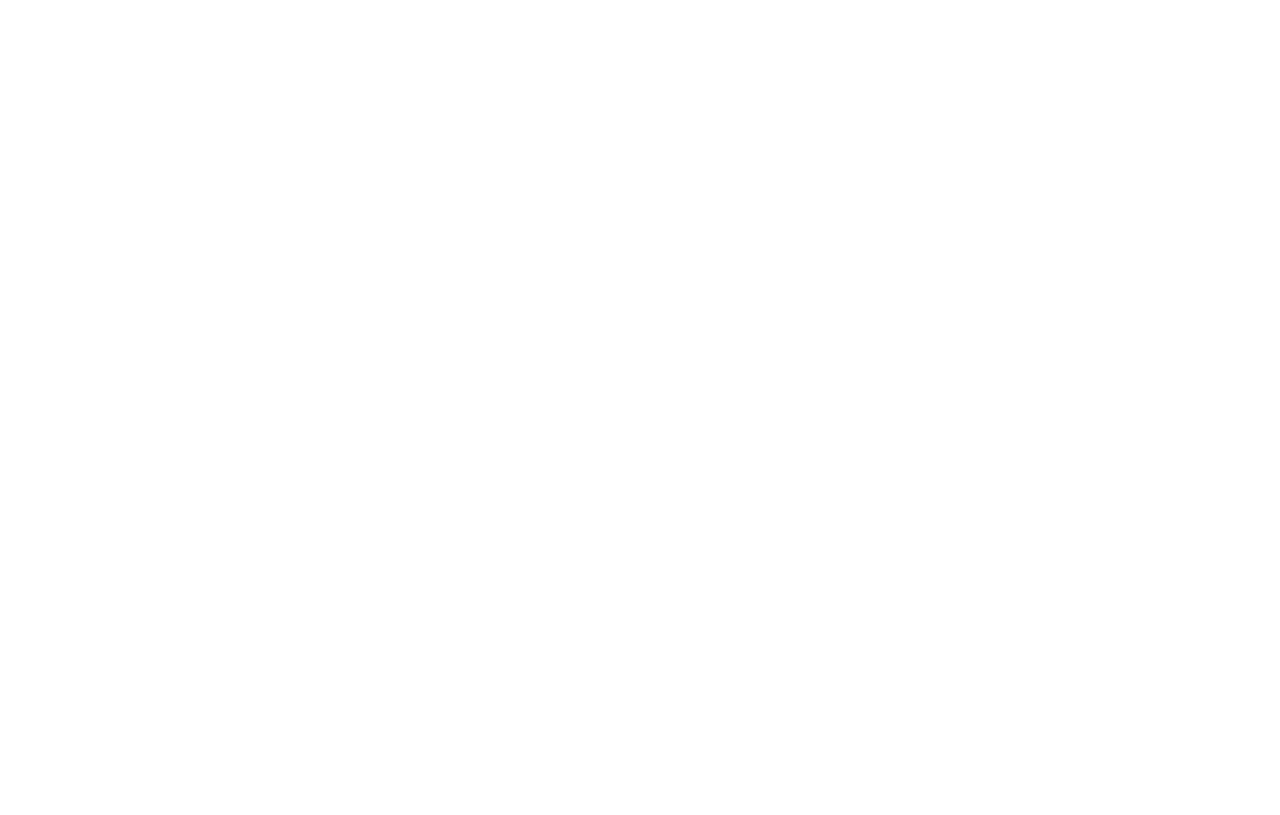
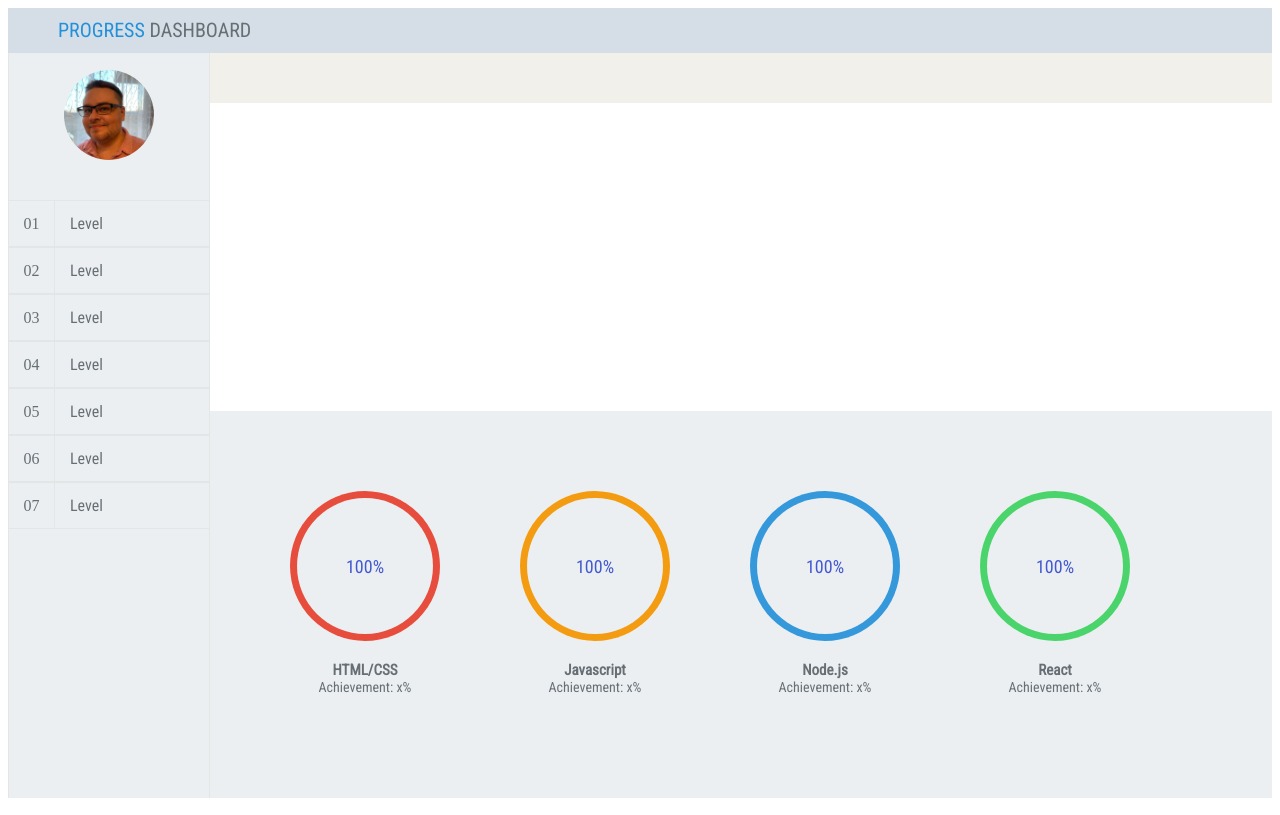
Before and after one commit to kvadrantas/Main-Achievement-Dashboard, a plain HTML site: page index.html in a window 1280 px wide. Drawn offline with Linux system fonts and the light colour scheme.

Commit message:
Created main structure with css styles and round progress bars for Achievement dashboard

```diff
--- /dev/null
+++ b/css/component.css
@@ -0,0 +1,2 @@
+@import './main.css';
+@import './progress-bar.css';
--- /dev/null
+++ b/css/main.css
@@ -0,0 +1,132 @@
+/* body * { border: 1px solid green; } */
+body {
+    font-family: 'Roboto Condensed', sans-serif;
+    color: #676f75;
+}
+
+.top-bar {
+    display: inline-block;
+    height: 50px;
+    width: 100%;
+    background-color: #d5dee6;
+}
+
+.top-bar .title {
+    text-transform: uppercase;
+    font-size: 20px;
+    line-height: 45px;
+    margin-left: 50px;
+}
+
+.top-bar .title span {
+    color: #2391da;
+}
+
+.content {
+    display: inline-block;
+    height: calc(100vh - 55px);
+    width: 100%;
+}
+
+.left-pane {
+    margin-top: -5px;
+    float: left;
+    width: 200px;
+    height: 100%;
+    /* min-height: calc(100vh - 55px); */
+    background-color: #ebeff1;
+    border-left: 1px solid #e4e5e6;
+    border-right: 1px solid #e4e5e6;
+}
+
+.avatar-container {
+    text-align: center;
+    margin-top: 17px;
+    margin-bottom: 36px;
+}
+
+.avatar {
+    width: 90px;
+    height: 90px;
+    border-radius: 90px;
+    text-align: center;
+}
+
+.navigation {
+    text-align: left;
+}
+
+.navigation li {
+    cursor: pointer;
+    display: inline-block;
+    height: 45px;
+    width: 100%;
+    line-height: 45px;
+    border-top: 1px solid #e4e5e6;
+    border-bottom: 1px solid #e4e5e6;
+    border-right: 0;
+    counter-increment: count;
+}
+
+.navigation li:hover {
+    color: #a7afb4;
+}
+
+ol {
+    /* list-style-type: decimal-leading-zero; */
+    list-style: none;
+    padding: 0;
+}
+
+ol li:before {
+    border-right: 1px solid #e4e5e6;
+    display: inline-block;
+    text-align: center;
+    width: 45px;
+    font-family: 'FontAwesome';
+    content: counter(count, decimal-leading-zero);
+    /* margin:0 50px 0 -30px; */
+    /* color: #f00; */
+}
+
+/* ol li::after {  border: 1px solid green;
+    display: inline-block;
+    width: 100%;
+    height: 45px;
+    content: '';
+} */
+
+li span {
+    margin-left: 15px;
+    /* border: 1px solid red; */
+    display: inline-block;
+    width: 15px;
+}
+
+/* RIGHT PANE */
+.right-pane {
+    height: 100%;
+    margin-top: -5px;
+    width: calc(100% - 202px);
+    float: left;
+}
+.top-bar2 {
+    display: inline-block;
+    height: 50px;
+    width: 100%;
+    background-color: #f1f0eb;
+}
+
+.examples {
+    display: inline-block;
+    height: 300px;
+    width: 100%;
+}
+
+.dashboard {
+    display: inline-block;
+    background-color: #ebeff1;
+    /* min-height: calc(100vh - 410px); */
+    height: calc(100% - 358px);
+    width: 100%;
+}
--- /dev/null
+++ b/css/progress-bar.css
@@ -0,0 +1,121 @@
+/* https://www.dottedsquirrel.com/circular-progress-css/ */
+/* *{
+    margin: 0;
+    padding: 0;
+    font-family: 'Arial', sans-serif;
+  }
+  html, body{
+    display:grid;
+    height:100%;
+    text-align: center;
+    place-items: center;
+    background: #dde6f0;
+  } */
+
+  .circular{
+    height: 150px;
+    width: 150px;
+    position: relative;
+  }
+
+  .circular .inner{
+    position: absolute;
+    z-index: 6;
+    top: 50%;
+    left: 50%;
+    height: 136px;
+    width: 136px;
+    margin: -68px 0 0 -68px;
+    background: #ebeff1;
+    border-radius: 100%;
+  }
+
+  .circular .number{
+    position: absolute;
+    top:50%;
+    left:50%;
+    transform: translate(-50%, -50%);
+    z-index:10;
+    font-size:18px;
+    font-weight:500;
+    color:#4158d0;
+  }
+
+  .circular .bar{
+    position: absolute;
+    height: 100%;
+    width: 100%;
+    background: #fff;
+    -webkit-border-radius: 100%;
+    clip: rect(0px, 150px, 150px, 75px);
+  }
+
+  .circle .bar .progress{
+    position: absolute;
+    height: 100%;
+    width: 100%;
+    -webkit-border-radius: 100%;
+    clip: rect(0px, 75px, 150px, 0px);
+    /* background: #e74d3d; */
+  }
+
+/* ANIMATE */
+
+.circle .left .progress{
+    z-index:1;
+    animation: left .4s linear both;
+  }
+  @keyframes left{
+    100%{
+      transform: rotate(180deg);
+    }
+  }
+  .circle .right {
+    transform: rotate(180deg);
+    z-index:3;
+
+  }
+  .circle .right .progress{
+    animation: right .4s linear both;
+    animation-delay:.4s;
+  }
+  @keyframes right{
+    100%{
+      transform: rotate(180deg);
+    }
+  }
+
+.progress-bar1,
+.progress-bar2,
+.progress-bar3,
+.progress-bar4 {
+    float: left;
+    padding: 80px 0 80px 80px;
+    text-align: center;
+}
+
+.one {
+    background: #e74d3d;
+}
+
+.two {
+    background: #f39c12;
+}
+
+.three {
+    background: #3498db;
+}
+
+.four {
+    background: #4cd46c;
+}
+
+.label1 {
+    margin-top: 20px;
+    font-size: 15px;
+    font-weight: bold;
+}
+
+.label2 {
+    font-size: 14px;
+}
--- a/index.html
+++ b/index.html
@@ -4,9 +4,112 @@
     <meta charset="UTF-8">
     <meta http-equiv="X-UA-Compatible" content="IE=edge">
     <meta name="viewport" content="width=device-width, initial-scale=1.0">
+    <link rel="stylesheet" href="./css/component.css">
+    <link rel="preconnect" href="https://fonts.googleapis.com">
+<link rel="preconnect" href="https://fonts.gstatic.com" crossorigin>
+<link href="https://fonts.googleapis.com/css2?family=Roboto+Condensed&display=swap" rel="stylesheet">
     <title>Document</title>
 </head>
 <body>
+    <div class="top-bar">
+        <div class="title"><span>Progress</span> Dashboard</div>
+    </div>
+    <div class="content">
+        <div class="left-pane">
+            <div class="avatar-container">
+                <img class="avatar" src="./jpg/avatar-min.jpg" alt="avatar">
+            </div>
+            <div class="navigation">
+                <ol>
+                    <li><span>Level</span></li>
+                    <li><span>Level</span></li>
+                    <li><span>Level</span></li>
+                    <li><span>Level</span></li>
+                    <li><span>Level</span></li>
+                    <li><span>Level</span></li>
+                    <li><span>Level</span></li>
+                </ol>
+            </div>
+        </div>
+        <div class="right-pane">
+            <div class="top-bar2">
+
+            </div>
+            <section class="examples">
+
+            </section>
+            <section class="dashboard">
+                <div class="progress-bar1">
+                    <div class="circular">
+                        <div class="inner"></div>
+                        <div class="number">100%</div>
+                        <div class="circle">
+                           <div class="bar left">
+                              <div class="progress one"></div>
+                           </div>
+                           <div class="bar right">
+                              <div class="progress one"></div>
+                           </div>
+                        </div>
+                    </div>
+                    <div class="label1">HTML/CSS</div>
+                    <div class="label2">Achievement: x%</div>
+                </div>
+                <div class="progress-bar2">
+                    <div class="circular">
+                        <div class="inner"></div>
+                        <div class="number">100%</div>
+                        <div class="circle">
+                           <div class="bar left">
+                              <div class="progress two"></div>
+                           </div>
+                           <div class="bar right">
+                              <div class="progress two"></div>
+                           </div>
+                        </div>
+                    </div>
+                    <div class="label1">Javascript</div>
+                    <div class="label2">Achievement: x%</div>
+                </div>
+                <div class="progress-bar3">
+                    <div class="circular">
+                        <div class="inner"></div>
+                        <div class="number">100%</div>
+                        <div class="circle">
+                           <div class="bar left">
+                              <div class="progress three"></div>
+                           </div>
+                           <div class="bar right">
+                              <div class="progress three"></div>
+                           </div>
+                        </div>
+                    </div>
+                    <div class="label1">Node.js</div>
+                    <div class="label2">Achievement: x%</div>
+                </div>
+                <div class="progress-bar4">
+                    <div class="circular">
+                        <div class="inner"></div>
+                        <div class="number">100%</div>
+                        <div class="circle">
+                           <div class="bar left">
+                              <div class="progress four"></div>
+                           </div>
+                           <div class="bar right">
+                              <div class="progress four"></div>
+                           </div>
+                        </div>
+                    </div>
+                    <div class="label1">React</div>
+                    <div class="label2">Achievement: x%</div>
+                </div>
+            </section>
+            <div class="description">
+
+            </div>
+        </div>
+    </div>
+
 
 </body>
 </html>
```
Also changed, not shown: jpg/avatar-min.jpg (added).
